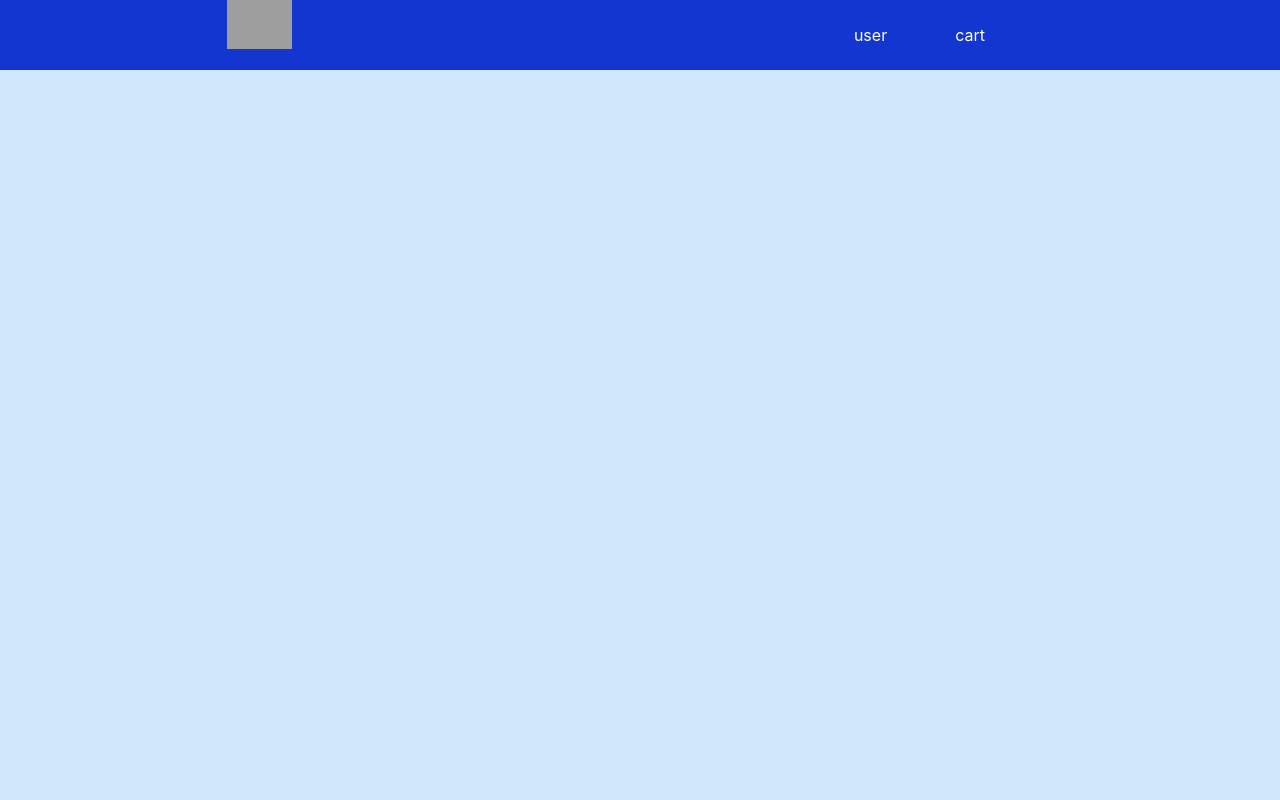
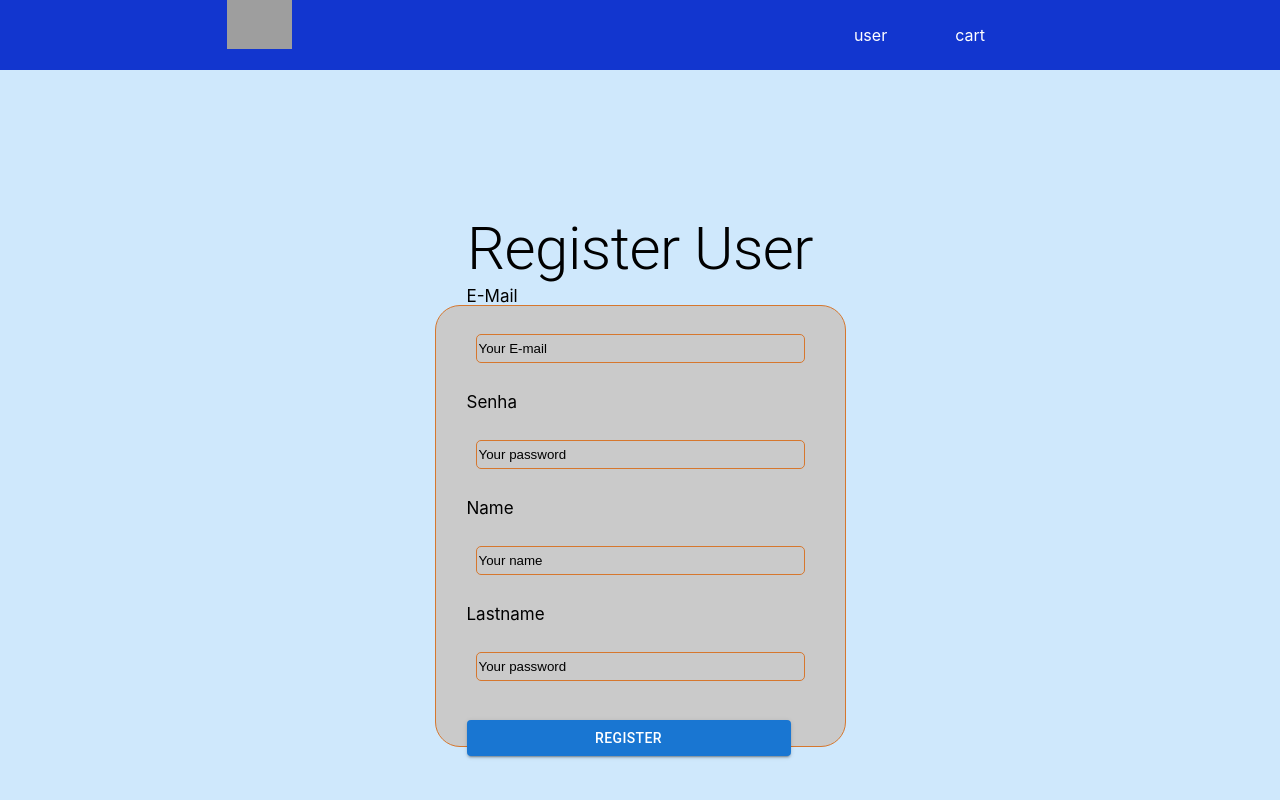
Before and after one commit to lissandrojs/testFullStackProblemCompany, a React (Create React App) app in the folder frontend/: page /register in a window 1280 px wide. Shown: the top 800 px of the page. Built offline with nearby package versions, Linux system fonts and the light colour scheme; grey boxes are pictures that could not be loaded.

Commit message:
feat : create screen register user

```diff
--- a/frontend/src/components/Input/styles.tsx
+++ b/frontend/src/components/Input/styles.tsx
@@ -38,9 +38,10 @@ export const ContentInput = styled.div<IProps>`
     }
 
     input{
-        height:20px;
+        height:25px;
+        border-radius:5px;
         background: transparent;
-        border: none;
+        border: 1px solid #d6772e;
         align-items: center;
         flex: 1;
         color: var(--grey-0);
--- a/frontend/src/components/Login/Login.tsx
+++ b/frontend/src/components/Login/Login.tsx
@@ -7,27 +7,34 @@ import  * as yup from "yup"
 import {yupResolver} from '@hookform/resolvers/yup'
 import InputComponent from "../Input/Input";
 import IFormLogin from "../../interfaces/IFormLogin";
+import { useNavigate } from "react-router-dom";
 
 const LoginComponent = () =>{
     const schema = yup.object().shape({
-        email:yup.string().email("E-mail invalido").required("Campo Obrigatorio"),
-        password:yup.string().required("Campo Obrigatorio")
+        email:yup.string().email("Invalid Email").required("Required Email"),
+        password:yup.string().required("Required Password")
 
     })
     const {register,handleSubmit,formState:{errors}, }= useForm<IFormLogin>({
         resolver: yupResolver(schema)
     });
+
+    const history = useNavigate()
     return (
             <Box sx={{ bgcolor: '#cfe8fc', height: '100vh',width: '100%' ,display:"flex",justifyContent:"center",alignItems:"center",flexDirection:"column" }} >
                 <Typography sx={{paddingTop:"20px"}} variant="h2">
                     Login
                 </Typography>
                 <Container style={{border: "1px solid #d6772e"}}>
+                <Form>
                     <ContainerForm>
                         <InputComponent errors={errors.email?.message} register={register} name="email" label="E-Mail" placeholder="Your E-mail"/>
                         <InputComponent errors={errors.password?.message} register={register} name="password"  label="Senha" placeholder="Your password" type ="password" />
                         <Button  variant="contained">Logar</Button>
+                        <Link style={{marginTop:"10px"}} to="/register"> Not have an account yet?</Link>
+                        <Button onClick={()=> history("/register")}> Register</Button>
                     </ContainerForm>
+                </Form>
                 </Container>
             </Box>
     )
--- a/frontend/src/components/RegisterUser/RegisterUser.tsx
+++ b/frontend/src/components/RegisterUser/RegisterUser.tsx
@@ -3,23 +3,46 @@ import * as yup from 'yup'
 import { useForm } from "react-hook-form"
 import { useState } from "react"
 import { toast } from 'react-toastify';
-import { Box, Container } from "@mui/system"
+import { Button, Typography ,Box} from "@mui/material";
+import { ContainerForm , Container, Form} from "../Login/styles";
+import InputComponent from "../Input/Input";
+import { Link, useNavigate } from "react-router-dom";
+import IFormLogin from "../../interfaces/IFormLogin";
+import IFormRegisterSimplesUser from "../../interfaces/IFormRegisterSimplesUser";
 
 
 const RegisterUser = () =>{
     const schema = yup.object().shape({
-        email:yup.string().email('Email Invalido').required("Email Obrigatorio"),
-        password:yup.string().min(6,"Minimo 6 carcteres").required("Senha e obrigatorio"),
-        name: yup.string().required("Nome De usuario Obrigatorio"),
-        confirmedPassword: yup.string().required("Senhas diferentes").oneOf([yup.ref("password")], "Senhas desiguais"),
-        course_module:yup.string().required("Nome De usuario Obrigatorio")
+        email:yup.string().email('Invalid Email').required("Required Email"),
+        password:yup.string().min(6,"Minimum 6 characters").required("Required Password"),
+        name: yup.string().required("Required Name"),
+        lastname: yup.string().required("Required Lastname"),
     })
+
+    const {register,handleSubmit,formState:{errors}, }= useForm<IFormRegisterSimplesUser>({
+        resolver: yupResolver(schema)
+    });
+
+    const history = useNavigate()
 
     return(
 
-                <Box sx={{ bgcolor: '#cfe8fc', height: '100vh',width: '100%' }} >
-
-                </Box>
+        <Box sx={{ bgcolor: '#cfe8fc', height: '100vh',width: '100%' ,display:"flex",justifyContent:"center",alignItems:"center",flexDirection:"column" }} >
+        <Typography sx={{paddingTop:"20px"}} variant="h2">
+            Register User
+        </Typography>
+        <Container style={{border: "1px solid #d6772e"}}>
+            <Form>
+            <ContainerForm>
+                <InputComponent errors={errors.email?.message} register={register} name="email" label="E-Mail" placeholder="Your E-mail"/>
+                <InputComponent errors={errors.password?.message} register={register} name="password"  label="Senha" placeholder="Your password" type ="password" />
+                <InputComponent errors={errors.name?.message} register={register} name="name" label="Name" placeholder="Your name"/>
+                <InputComponent errors={errors.lastname?.message} register={register} name="lastname"  label="Lastname" placeholder="Your password" type ="password" />
+                <Button  variant="contained">Register</Button>
+            </ContainerForm>
+            </Form>
+        </Container>
+    </Box>
     )
 }
 
--- /dev/null
+++ b/frontend/src/interfaces/IFormRegisterSimplesUser.d.ts
@@ -0,0 +1,6 @@
+export default interface IFormRegisterSimplesUser {
+    email?: string
+    password?: string
+    name?:string
+    lastname?:string
+}
```
Also changed, not shown: frontend/src/components/RegisterUser/RegisterSuperUser.tsx (+31 -12 lines).
